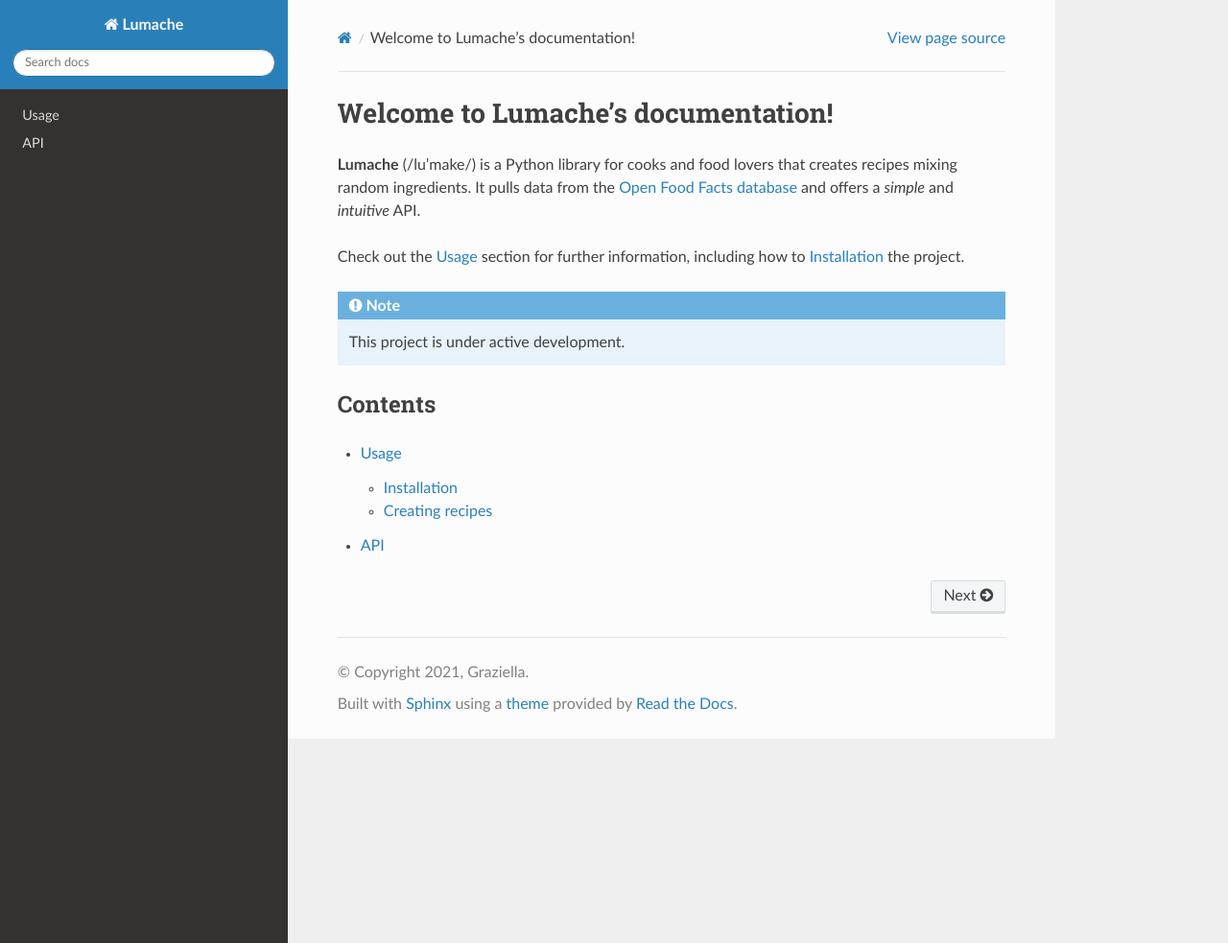
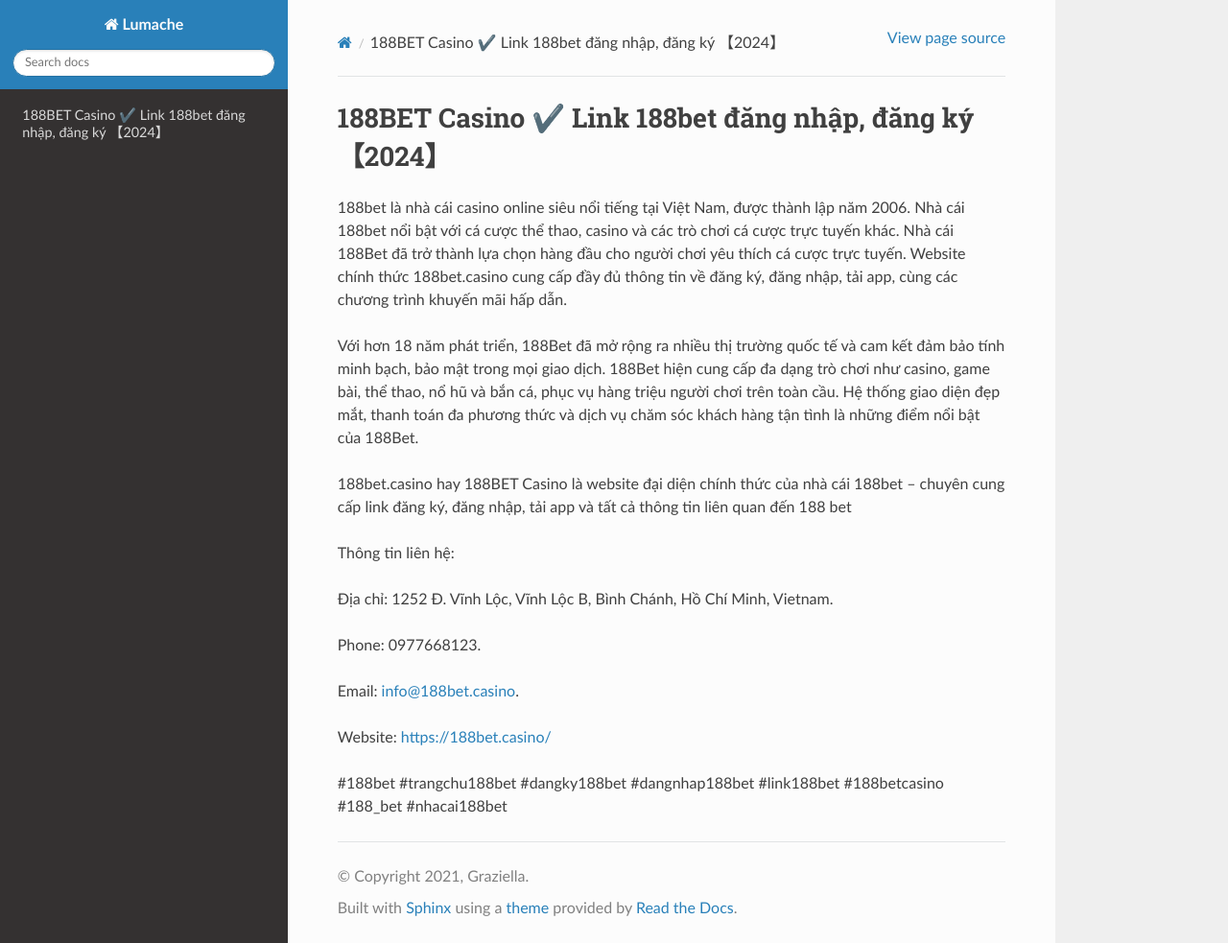
Before and after one commit to camtiennguyena/linkk188betcasino, a Sphinx documentation site: the page built from docs/source/index.rst, in a window 1280 px wide and 983 px high. Shown: the whole window at 96% size. Built offline with Sphinx 7.4.7 and the Read the Docs theme 3.1.0, drawn with Linux system fonts in a browser that asks for light colours.

Commit message:
Update index.rst

```diff
--- a/docs/source/index.rst
+++ b/docs/source/index.rst
@@ -1,22 +1,21 @@
-Welcome to Lumache's documentation!
+188BET Casino ✔️ Link 188bet đăng nhập, đăng ký 【2024】
 ===================================
 
-**Lumache** (/lu'make/) is a Python library for cooks and food lovers
-that creates recipes mixing random ingredients.
-It pulls data from the `Open Food Facts database <https://world.openfoodfacts.org/>`_
-and offers a *simple* and *intuitive* API.
+188bet là nhà cái casino online siêu nổi tiếng tại Việt Nam, được thành lập năm 2006. Nhà cái 188bet nổi bật với cá cược thể thao, casino và các trò chơi cá cược trực tuyến khác. Nhà cái 188Bet đã trở thành lựa chọn hàng đầu cho người chơi yêu thích cá cược trực tuyến. Website chính thức 188bet.casino cung cấp đầy đủ thông tin về đăng ký, đăng nhập, tải app, cùng các chương trình khuyến mãi hấp dẫn.
 
-Check out the :doc:`usage` section for further information, including
-how to :ref:`installation` the project.
+Với hơn 18 năm phát triển, 188Bet đã mở rộng ra nhiều thị trường quốc tế và cam kết đảm bảo tính minh bạch, bảo mật trong mọi giao dịch. 188Bet hiện cung cấp đa dạng trò chơi như casino, game bài, thể thao, nổ hũ và bắn cá, phục vụ hàng triệu người chơi trên toàn cầu. Hệ thống giao diện đẹp mắt, thanh toán đa phương thức và dịch vụ chăm sóc khách hàng tận tình là những điểm nổi bật của 188Bet.
 
-.. note::
+188bet.casino hay 188BET Casino là website đại diện chính thức của nhà cái 188bet – chuyên cung cấp link đăng ký, đăng nhập, tải app và tất cả thông tin liên quan đến 188 bet
 
-   This project is under active development.
 
-Contents
---------
+Thông tin liên hệ:
 
-.. toctree::
+Địa chỉ: 1252 Đ. Vĩnh Lộc, Vĩnh Lộc B, Bình Chánh, Hồ Chí Minh, Vietnam.
 
-   usage
-   api
+Phone: 0977668123.
+
+Email: info@188bet.casino.
+
+Website: https://188bet.casino/
+
+#188bet #trangchu188bet #dangky188bet #dangnhap188bet #link188bet #188betcasino #188_bet #nhacai188bet
```
